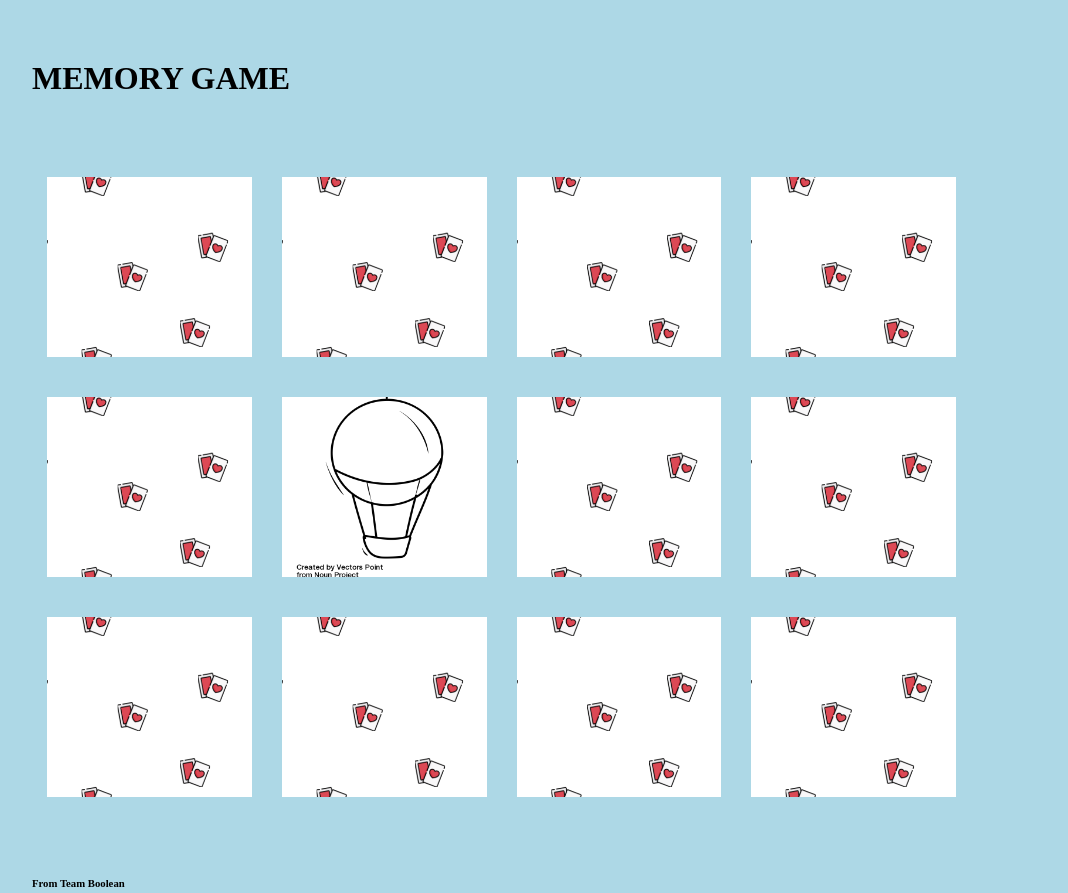
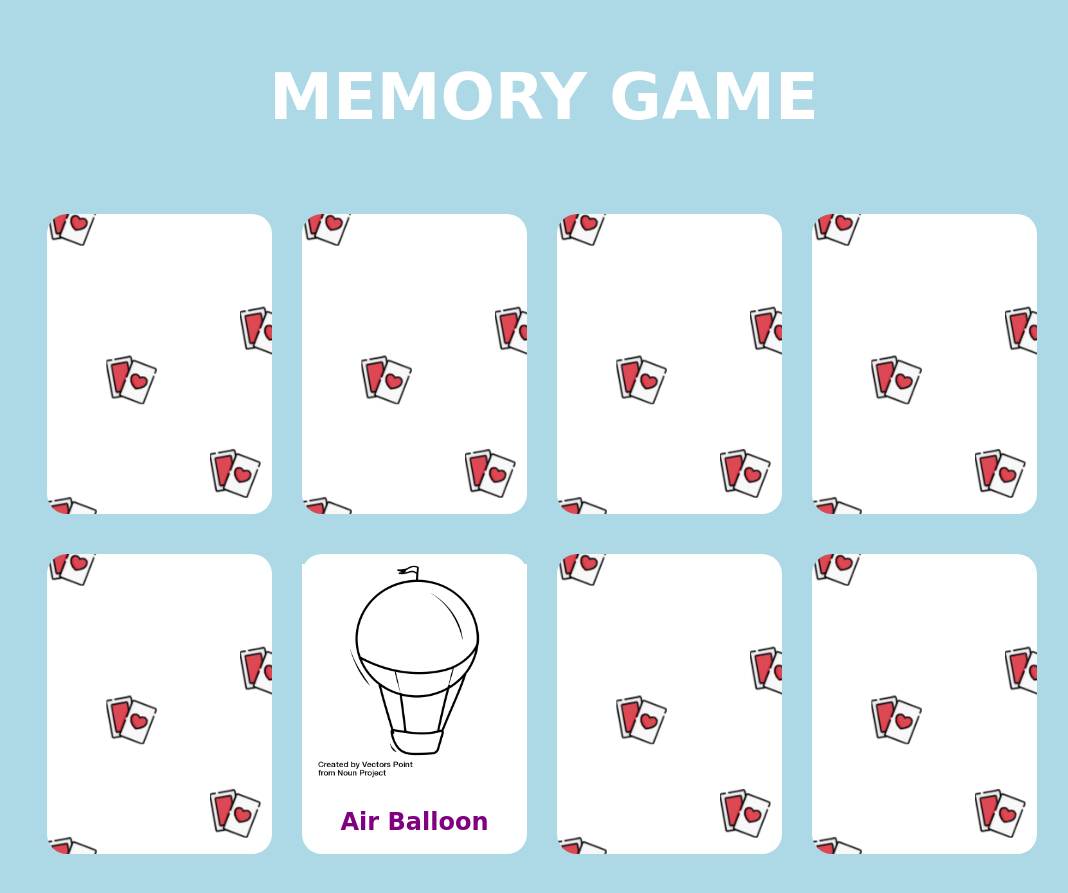
Before and after one commit to France900/html-css-memory, a plain HTML site: page index.html in a window 1280 px wide. Shown: the top 893 px of the page, without its empty margins (96-1164 px from the left). Drawn offline with Linux system fonts and the light colour scheme; a web font is replaced by a local one.

Commit message:
quasi finito

```diff
--- a/assets/master.css
+++ b/assets/master.css
@@ -1,3 +1,8 @@
+/* --- DOMANDE --- */
+/* immagine hidden con :hover perche non funziona? */
+/* come faccio a non dimensionare le carte in pixel? */
+/* ma il testo si può fare scalare con una dimensione minima? */
+
 /* --- GENERIC SELECTIONS --- */
 * {
   margin: 0;
@@ -14,6 +19,7 @@
 body {
   background-color: lightblue;
   width: 100%;
+  font-family: 'Potta One', cursive;
 }
 
 .container {
@@ -21,55 +27,59 @@ body {
   width: 80%;
 }
 
-.card, .bgk-white{
+.card {
   float: left;
+}
+
+/* ---HEADER --- */
+h1 {
+  color: white;
+  font-size: 4em;
+  text-align: center;
 }
 
 /* --- CARD SELECTORS --- */
 .card {
   background: url("./img/pattern.png");
-  background-repeat: repeat-y;
   background-position: center;
   background-size: cover;
-  width: 20%;
+  width: 225px;
+  height: 300px;
   margin: 20px 15px;
-  height: 180px;
+  border-radius: 20px;
 }
 
-.bgk-white {
-  width: 20%;
-  margin: 20px 15px;
-  height: 180px;
+.first-img {
+  background: none;
   background-color: white;
 }
 
-.balloon {
-  background-image: url("./img/balloon.png");
+
+img {
   width: 100%;
-  height: 100%;
-  background-position: center;
-  background-size: cover;
+  background-color: white;
+  margin-top: 10px
 }
 
+h3 {
+  text-align: center;
+  margin-top: 15px;
+  font-size: 1.5em;
+}
 
+.card:hover {
+  visibility: visible;
+}
 
+#purple {
+  color: purple;
+}
 
+#orange {
+  color: orange;
+}
 
-
-
-
-
-
-
-/* img {
-  vertical-align: middle;
-  width: 20px;
-} */
-
-
-
-
-
-organizzo in 4 colonne da tre carte
-position absulut o float per affiancare le colonne
-position per piazzare il testo delle carte sopra
+/* --- FOOTER --- */
+h4 {
+  text-align: center;
+}
--- a/index.html
+++ b/index.html
@@ -5,6 +5,8 @@
     <meta charset="utf-8">
     <title>Memory Game</title>
     <link rel="stylesheet" href="./assets/master.css">
+    <link rel="preconnect" href="https://fonts.gstatic.com">
+    <link href="https://fonts.googleapis.com/css2?family=Potta+One&display=swap" rel="stylesheet">
   </head>
 
   <body>
@@ -16,7 +18,6 @@
       <!-- FIRST row -->
       <div class="row">
         <div class="card">
-
         </div>
         <div class="card">
         </div>
@@ -29,8 +30,9 @@
       <div class="row">
         <div class="card">
         </div>
-        <div class="bgk-white">
-          <div class="balloon"></div>
+        <div class="card first-img">
+          <img src="./assets/img/balloon.png" alt="">
+          <h3 id="purple">Air Balloon</h3>
         </div>
         <div class="card">
         </div>
@@ -40,6 +42,8 @@
       <!-- THIRD row -->
       <div class="row">
         <div class="card">
+          <img src="./assets/img/tractor.png" alt="" hidden>
+          <h3 id="orange" hidden>Tractor</h3>
         </div>
         <div class="card">
         </div>
@@ -52,7 +56,7 @@
     </main>
 
     <footer class="container">
-      <h6>From Team Boolean</h6>
+      <h4>From Team Boolean</h4>
     </footer>
 
   </body>
```
